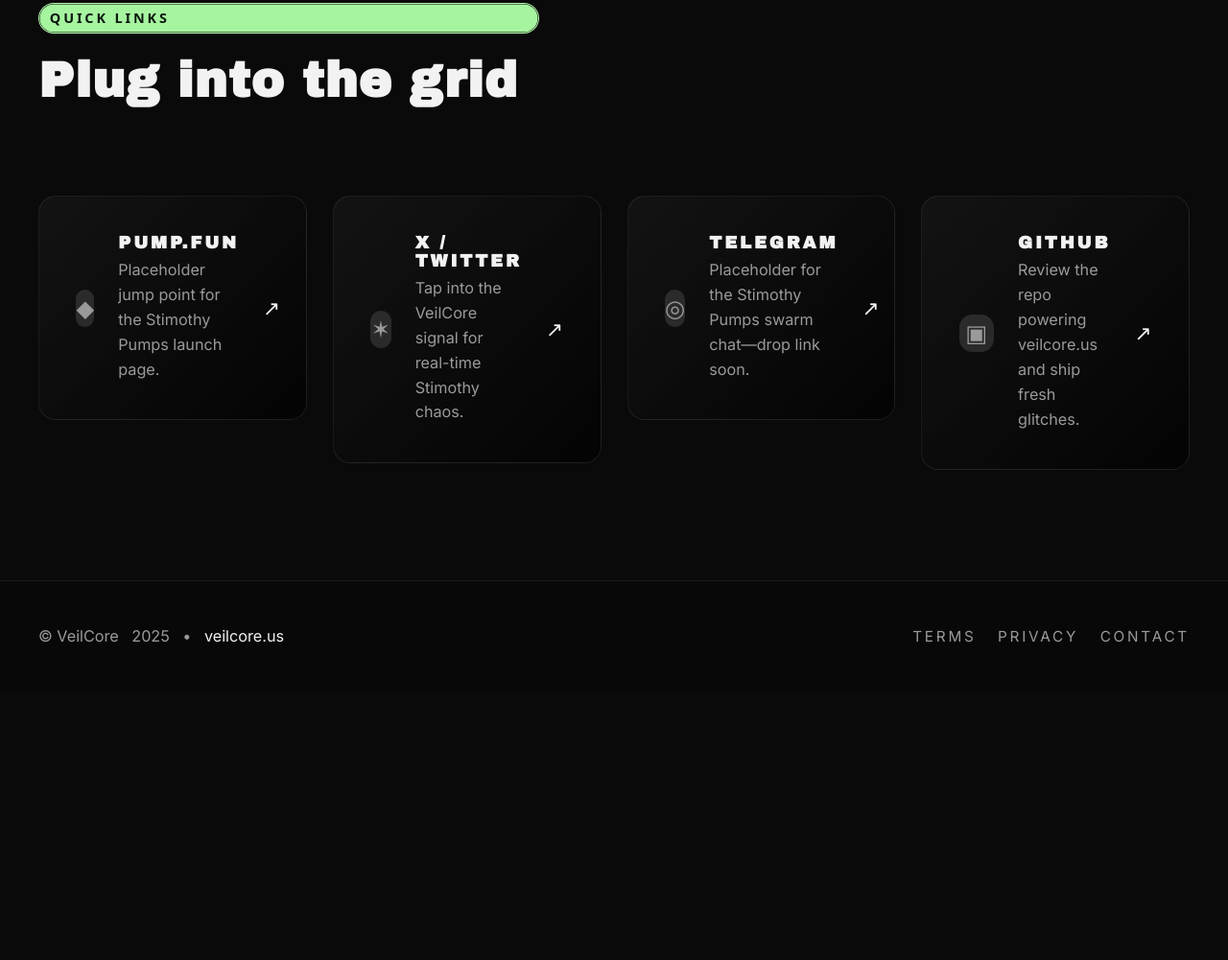
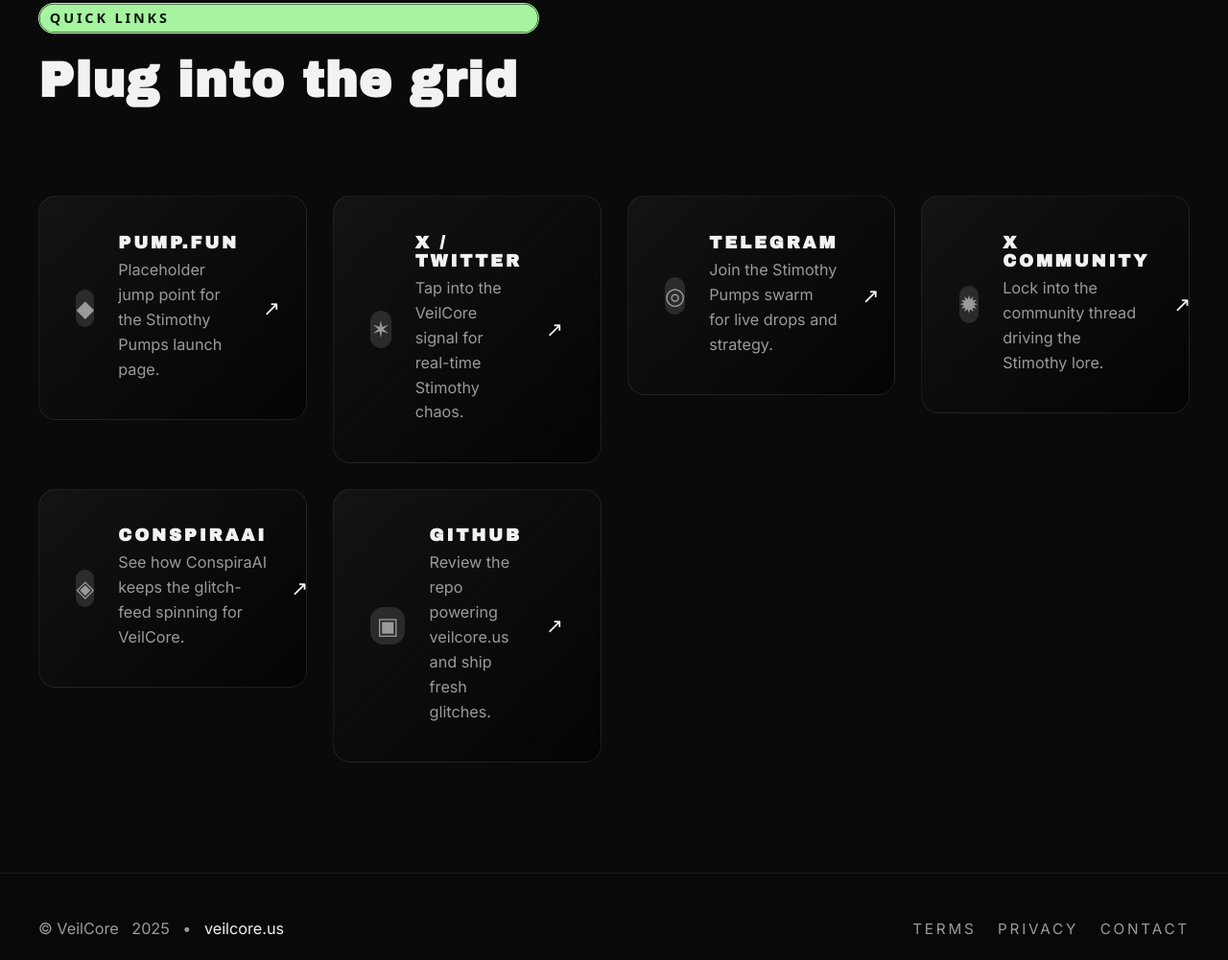
Before and after one commit to conspiraai/-veilcode_landing, a plain HTML site: page index.html in a window 1280 px wide. Shown: the part 3494-4495 px from the top of the page at 96% size. Before the commit the page ends 4216 px from the top, so only its background shows below. Drawn offline with Linux system fonts and the light colour scheme.

Commit message:
Merge resolved + added Telegram, X, ConspiraAI links.

```diff
--- a/index.html
+++ b/index.html
@@ -176,11 +176,41 @@
             </a>
           </li>
           <li>
-            <a class="link-card" href="#" target="_blank" rel="noopener noreferrer">
+            <a
+              class="link-card"
+              href="https://t.me/stimothypumps"
+              target="_blank"
+              rel="noopener noreferrer"
+            >
               <span class="link-card__icon" aria-hidden="true">◎</span>
               <div class="link-card__content">
                 <h3>Telegram</h3>
-                <p>Placeholder for the Stimothy Pumps swarm chat—drop link soon.</p>
+                <p>Join the Stimothy Pumps swarm for live drops and strategy.</p>
+              </div>
+              <span class="link-card__external" aria-hidden="true">↗</span>
+            </a>
+          </li>
+          <li>
+            <a
+              class="link-card"
+              href="https://x.com/majorleague_dev/status/1968142661879206385?s=61"
+              target="_blank"
+              rel="noopener noreferrer"
+            >
+              <span class="link-card__icon" aria-hidden="true">✹</span>
+              <div class="link-card__content">
+                <h3>X Community</h3>
+                <p>Lock into the community thread driving the Stimothy lore.</p>
+              </div>
+              <span class="link-card__external" aria-hidden="true">↗</span>
+            </a>
+          </li>
+          <li>
+            <a class="link-card" href="https://conspiraai.com" target="_blank" rel="noopener noreferrer">
+              <span class="link-card__icon" aria-hidden="true">◈</span>
+              <div class="link-card__content">
+                <h3>ConspiraAI</h3>
+                <p>See how ConspiraAI keeps the glitch-feed spinning for VeilCore.</p>
               </div>
               <span class="link-card__external" aria-hidden="true">↗</span>
             </a>
```
Also changed, not shown: 1 other file.
